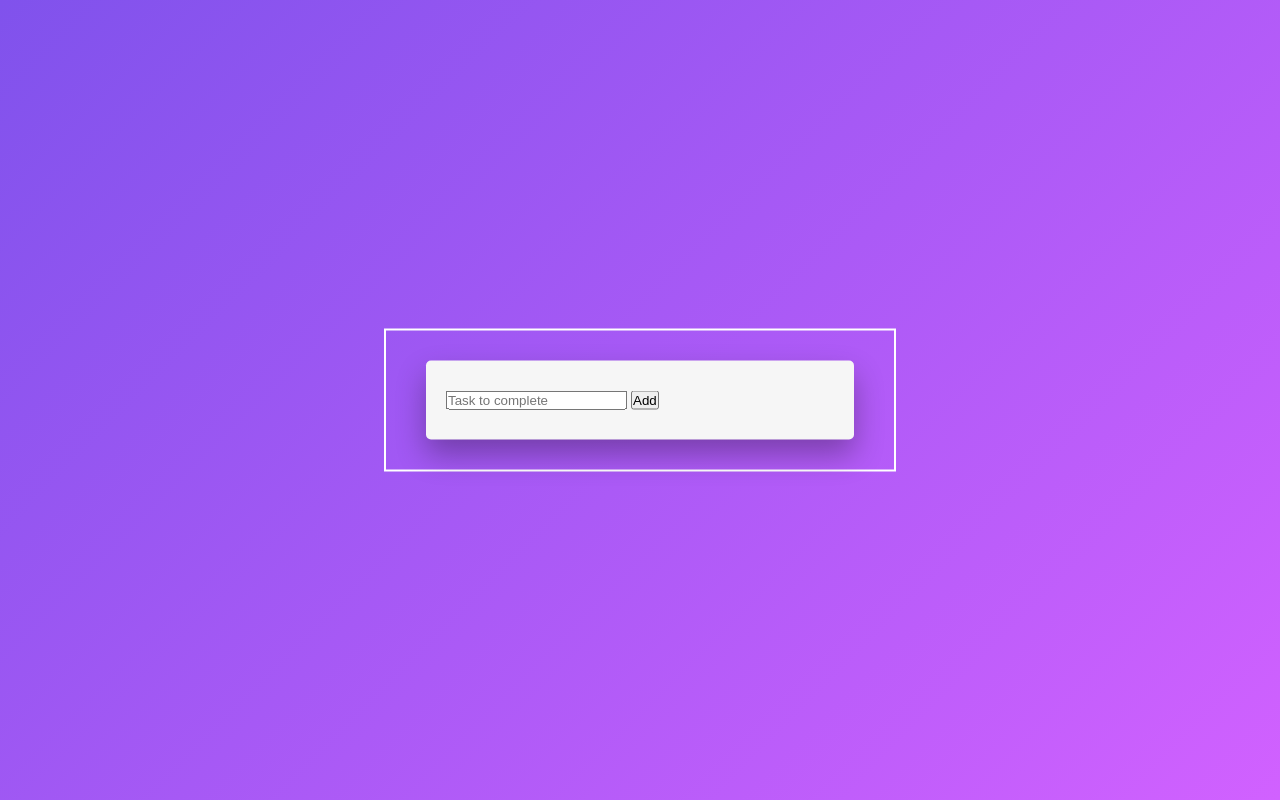
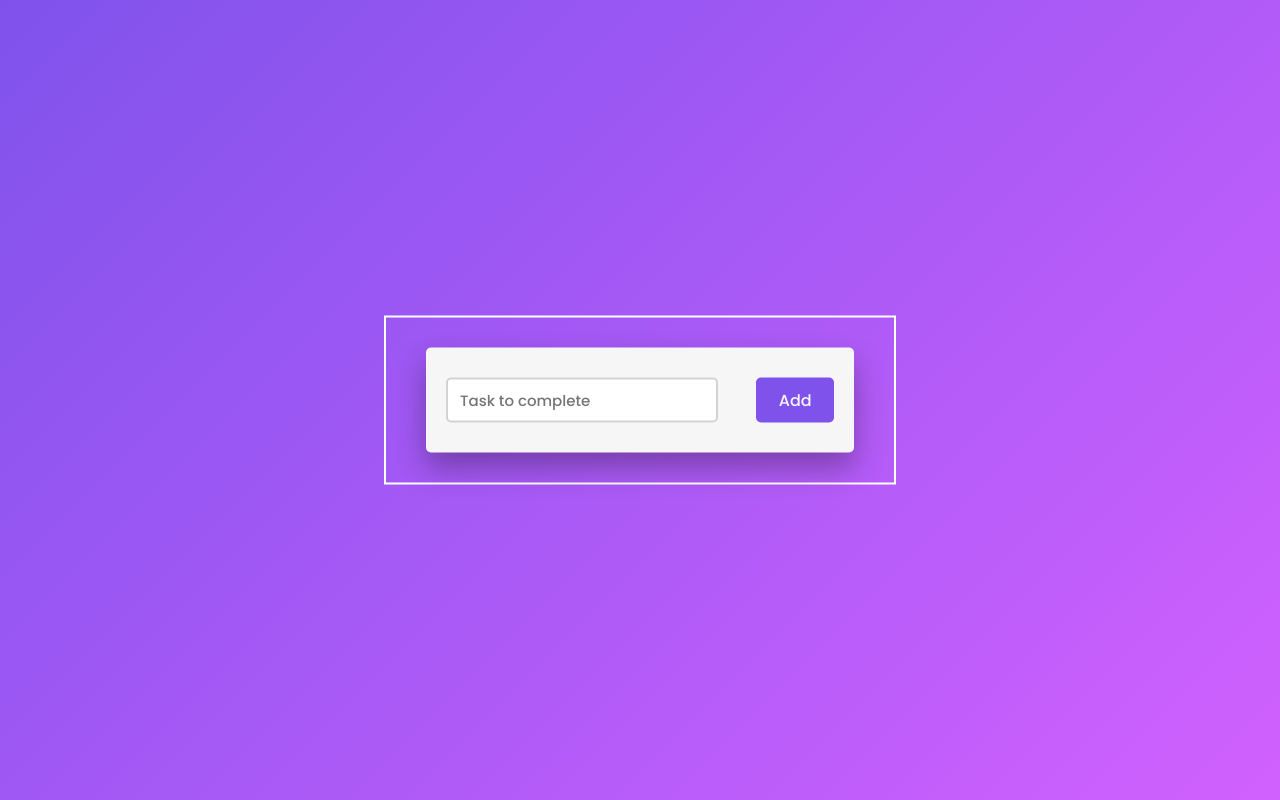
Before and after one commit to JPy-UwU/TODO-List, a plain HTML site: page index.html in a window 1280 px wide. Drawn offline with Linux system fonts and the light colour scheme.

Commit message:
Added styles for task input and button

```diff
--- a/style.css
+++ b/style.css
@@ -34,3 +34,36 @@ body {
     border-radius: 5px;
     box-shadow: 0 15px 30px rgba(0, 0, 0, 0.3);
 }
+
+#newTask input {
+    width: 70%;
+    height: 45px;
+    font-family: 'Poppins', sans-serif;
+    font-size: 15px;
+    border: 2px solid #d1d3d4;
+    padding: 12px;
+    color: #111111;
+    font-weight: 500;
+    position: relative;
+    border-radius: 5px;
+}
+
+#newTask input:focus {
+    outline: none;
+    border-color: #8052ec;
+}
+
+#newTask button {
+    position: relative;
+    float: right;
+    width: 20%;
+    height: 45px;
+    border-radius: 5px;
+    font-family: 'Poppins', sans-serif;
+    font-weight: 500;
+    font-size: 16px;
+    background-color: #8052ec;
+    border: none;
+    color: #f6f6f6;
+    cursor: pointer;
+}
```
